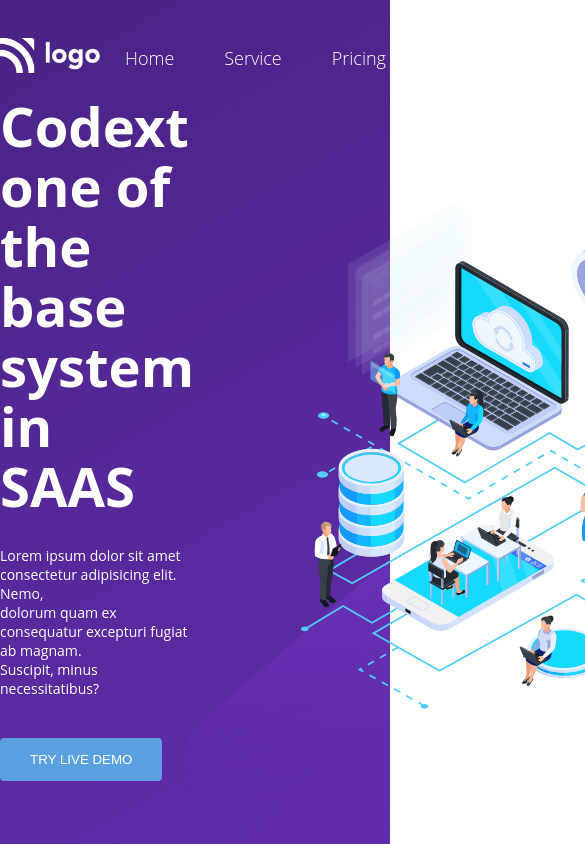
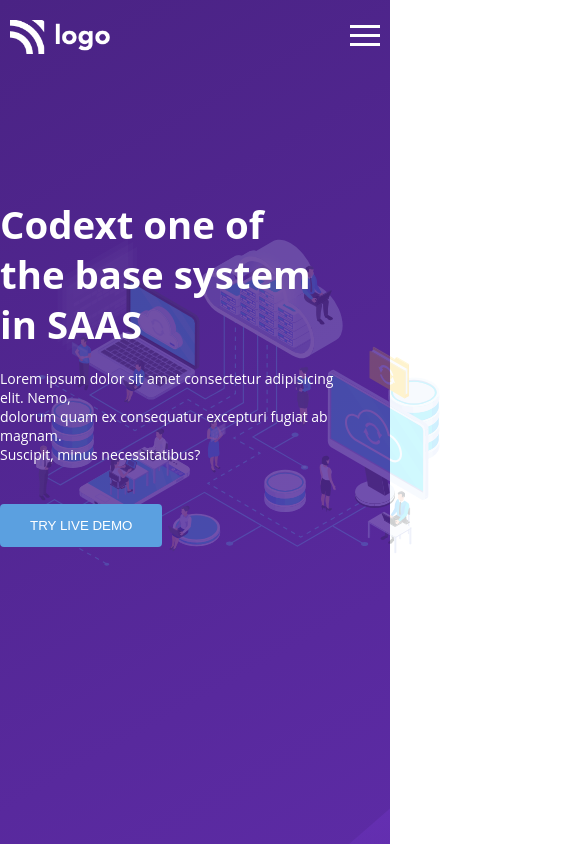
Before and after one commit to Jitesh-Gadage16/Live-Class-Project-13, a plain HTML site: page index.html in a window 390 px wide. Shown: the top 844 px of the page, 585 px wide, since content can reach past the window. Drawn offline with Linux system fonts and the light colour scheme.

Commit message:
done with responsive

```diff
--- a/index.html
+++ b/index.html
@@ -31,6 +31,23 @@
                             <li class="menu-links">Blogs</li>
                             <li class="menu-links free-btn">Free Trial</li>
                         </ul>
+                        <div class="hamburger">
+                            <svg viewBox="0 0 100 80" width="30" height="30">
+                                <rect fill="#FFFFFF" width="100" height="10"></rect>
+                                <rect fill="#FFFFFF" y="30" width="100" height="10"></rect>
+                                <rect fill="#FFFFFF" y="60" width="100" height="10"></rect>
+                            </svg>
+                        </div>
+                        <ul class="mobile-list">
+                            <li class="list-item">Home</li>
+                            <li class="list-item">Services</li>
+                            <li class="list-item">Pricing</li>
+                            <li class="list-item">Testimonials</li>
+                            <li class="list-item">Blog</li>
+                            <li class="list-item">
+                                <button>Free Trial</button>
+                            </li>
+                        </ul>
                     </div>
                 </div>
 
@@ -38,7 +55,7 @@
 
                 <!------------------------ Hero section start  -------------->
                 <div class="herosection-div  d-flex ">
-                    <div class="hero-wraper  d-flex justify-content-center align-items-center">
+                    <!-- <div class="hero-wraper  d-flex justify-content-center align-items-center"> -->
                         <div class="hero-leftDiv">
                             <h1 class="hero-heading">
                                 Codext one of <br>
@@ -58,7 +75,7 @@
                                 <img src="./assets/30495 [Converted]-01(1).svg" alt="" class="hero-img">
                             </div>
                         </div>
-                    </div>
+                    <!-- </div> -->
 
                 </div>
 
--- a/style.css
+++ b/style.css
@@ -1,71 +1,76 @@
-*{
-    margin:0;
-    padding:0;
-    box-sizing:border-box;
+* {
+  margin: 0;
+  padding: 0;
+  box-sizing: border-box;
 }
 
 :root {
   --primary: #5ba0e0;
   --secondary: #542795;
-    --white: #FFFFFF;
+  --white: #ffffff;
   --black: #000000;
 }
 body {
-    font-family: 'Open Sans', sans-serif;
+  font-family: "Open Sans", sans-serif;
 }
 
-.header{
+.header {
   background-image: url(./assets/bg.svg);
-    background-size: cover;
+  background-repeat: no-repeat;
   height: 100vh;
+  position: absolute;
+  width: 100%;
+  z-index: -1;
 }
 
-.full-width{
-    width:100%;
-
+.full-width {
+  width: 100%;
 }
-.header-section{
+.header-section {
   max-width: 1250px;
-    margin:0 auto;
+  margin: 0 auto;
 }
 
-.nav-logo{
-    width:100px;
+.nav-logo {
+  width: 100px;
 }
 
-.d-flex{
-    display:flex;
+.d-flex {
+  display: flex;
 }
 
-.justify-content-between{
-  justify-content:space-between
+.justify-content-between {
+  justify-content: space-between;
 }
 
-.justify-content-center{
-    justify-content:center
+.justify-content-center {
+  justify-content: center;
 }
-.align-items-center{
-    align-items:center;
+.align-items-center {
+  align-items: center;
 }
 
-
-
-.menu-lists{
+.menu-lists {
   list-style: none;
 }
 
-.menu-links{
-    padding:0 25px;
+.menu-links {
+  padding: 0 25px;
   font-size: 18px;
-    color:#fff;
+  color: #fff;
   font-weight: lighter;
 }
 
-.navbar-div{
-    padding-top: 20px;
+.navbar-div {
+  padding-top: 30px;
 }
 
-.free-btn{
+.hamburger,
+.mobile-list {
+  display: none;
+}
+
+.free-btn {
   background-color: var(--primary);
   border: none;
   color: var(--white);
@@ -75,14 +80,21 @@ body {
   border-radius: 4px;
 }
 
-.hero-heading{
+.hero-heading {
   color: var(--white);
   font-size: 3.4rem;
   line-height: 60px;
   margin-bottom: 30px;
 }
 
-.hero-subhead{
+.herosection-div {
+  /* display: flex; */
+  margin-top: 110px;
+  gap: 40px;
+  justify-content: space-between;
+}
+
+.hero-subhead {
   color: var(--white);
   font-size: 14px;
   font-weight: 400;
@@ -91,12 +103,11 @@ body {
   column-gap: 80px;
 }
 
-.hero-leftDiv button{
+.hero-leftDiv button {
   margin-top: 40px;
-
 }
 
-.sass-osdiv{
+.sass-osdiv {
   /* padding: 80px 0 ; */
   display: flex;
   align-items: center;
@@ -104,16 +115,17 @@ body {
   margin-top: 70px;
 }
 
-.hero-img,.sassos-img{
-    width: 700px;
+.hero-img,
+.sassos-img {
+  width: 600px;
 }
 
-.sass-heading{
+.sass-heading {
   font-size: 1.5rem;
   margin-bottom: 40px;
 }
 
-.info-title{
+.info-title {
   font-size: 1.1rem;
   margin-bottom: 10px;
   font-weight: 600;
@@ -124,7 +136,7 @@ body {
   padding-left: 32px;
 }
 
-.sassos-info{
+.sassos-info {
   margin-bottom: 20px;
 }
 
@@ -133,7 +145,7 @@ margin-bottom: 20px;
   padding-right: 10px;
 }
 
-.features-div{
+.features-div {
   text-align: center;
   font-size: 1.4rem;
   margin-bottom: 100px;
@@ -146,59 +158,116 @@ img.card-img {
   text-align: center;
 }
 
-.feature-cards{
+.feature-cards {
   gap: 40px;
   padding: 40px 0;
 }
 
-.card-one{
+.card-one {
   max-width: 13rem;
   box-shadow: 2px 0px 5px 0px rgb(0 0 0 / 10%);
   border-radius: 20px;
   overflow: hidden;
   height: 260px;
-
 }
 
-
-.card-imgdiv{
+.card-imgdiv {
   width: 100px;
   height: 100px;
   display: flex;
   justify-content: center;
   align-items: center;
-    background-color: rgba(245,56,6, .2);
+  background-color: rgba(245, 56, 6, 0.2);
   margin: 40px auto 30px auto;
   border-radius: 500px;
 }
 
-.card-details{
+.card-details {
   background-color: var(--secondary);
   color: var(--white);
   border-radius: 10px;
   height: 100%;
   padding: 4px 10px;
-
 }
 
-.card-title{
+.card-title {
   font-size: 17px;
   font-weight: 500;
 }
 
-.card-desc{
+.card-desc {
   font-size: 13px;
   margin-top: 4px;
 }
 
-.card-imgdiv.image-data-analysis{
+.card-imgdiv.image-data-analysis {
   background-color: rgba(255, 193, 58, 0.2);
 }
 
-.card-imgdiv.img-secured{
+.card-imgdiv.img-secured {
   background-color: rgba(101, 255, 58, 0.2);
 }
 
-.card-imgdiv.img-supprt{
+.card-imgdiv.img-supprt {
   background-color: rgba(235, 58, 255, 0.2);
 }
+
+@media only screen and (max-width: 774px) {
+  .navbar {
+    position: relative;
+    padding: 0 20px;
+    height: 14vh;
+  }
+  .menu-lists {
+    display: none;
+  }
+  .hamburger {
+    display: block;
+  }
+
+  .herosection-div {
+    justify-content: center;
+    margin-top: 120px;
+  }
+
+  .hero-leftDiv {
+    width: 400px;
+  }
+
+  .hero-imgdiv {
+    opacity: 0.2;
+    position: absolute;
+    z-index: -1;
+    width: 100%;
+    left: 10px;
+  }
+  .hero-heading {
+    font-size: 2.4rem;
+    line-height: 50px;
+    margin-bottom: 20px;
+  }
+
+  .sass-osdiv {
+    flex-direction: column;
+    margin-top: 300px;
+  }
+
+  .sassos-img {
+    width: 400px;
+  }
+  .feature-cards {
+    flex-wrap: wrap;
+  }
+  .navbar-div{
+    padding: 20px 10px;
+  }
+  .hero-imgdiv img {
+    width: 400px;
+  }
+}
+
+@media only screen and (max-width: 1110px) {
+  .hero-imgdiv img {
+    width: 450px;
+  }
+}
```
Lines whose indentation alone changed are shown as unchanged.
